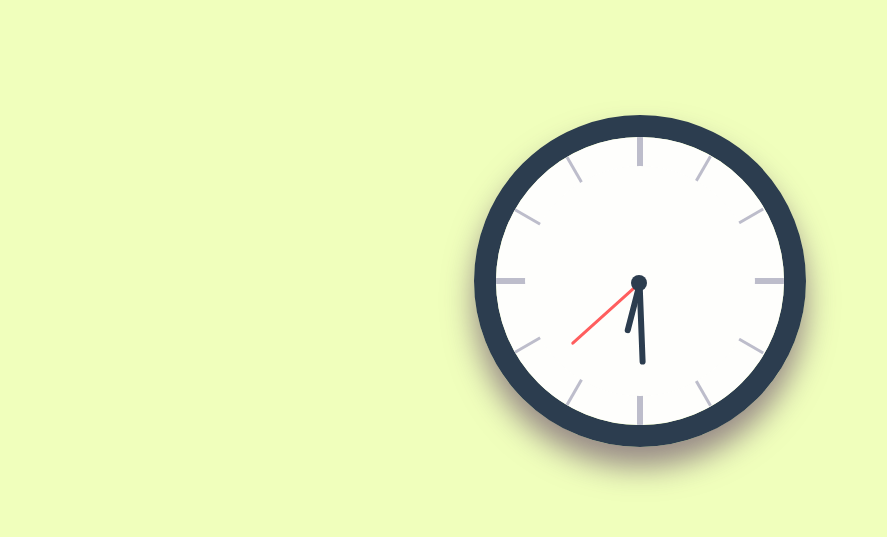
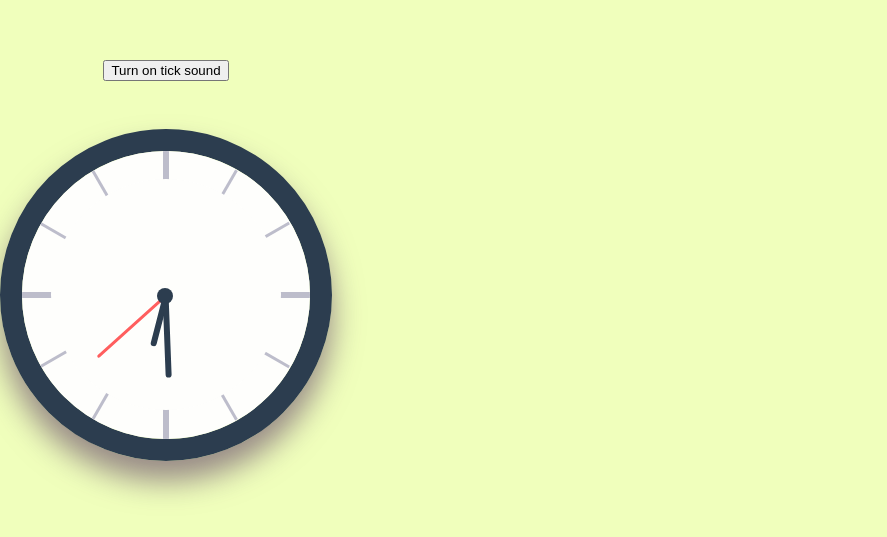
Before and after one commit to ElenaCoder/JavaScript30-Projects, a plain HTML site: page project-02-CSS-JS-Clock/index.html in a window 1280 px wide. Shown: the part 119-656 px from the top of the page, without its empty margins (0-887 px from the left). Drawn offline with Linux system fonts and the light colour scheme.

Commit message:
feat: add button to html markup

```diff
--- a/project-02-CSS-JS-Clock/index.html
+++ b/project-02-CSS-JS-Clock/index.html
@@ -9,6 +9,8 @@
         <script src="./script.js" defer></script>
     </head>
     <body>
+        <div class="wrapper">
+            <button class="sound-button">Turn on tick sound</button>
             <div class="clock">
                 <div class="outer-clock-face">
                     <div class="marking marking-one"></div>
@@ -25,5 +27,7 @@
 
                 <audio data-sound="tink" src="./audios/tink.wav"></audio>
             </div>
+        </div>
+
     </body>
 </html>
```
Lines whose indentation alone changed are shown as unchanged.
